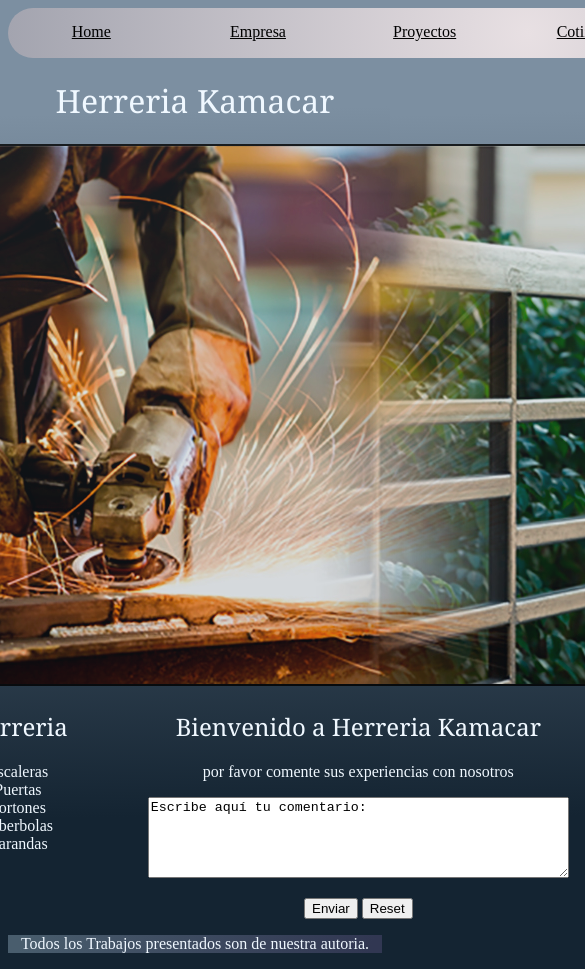
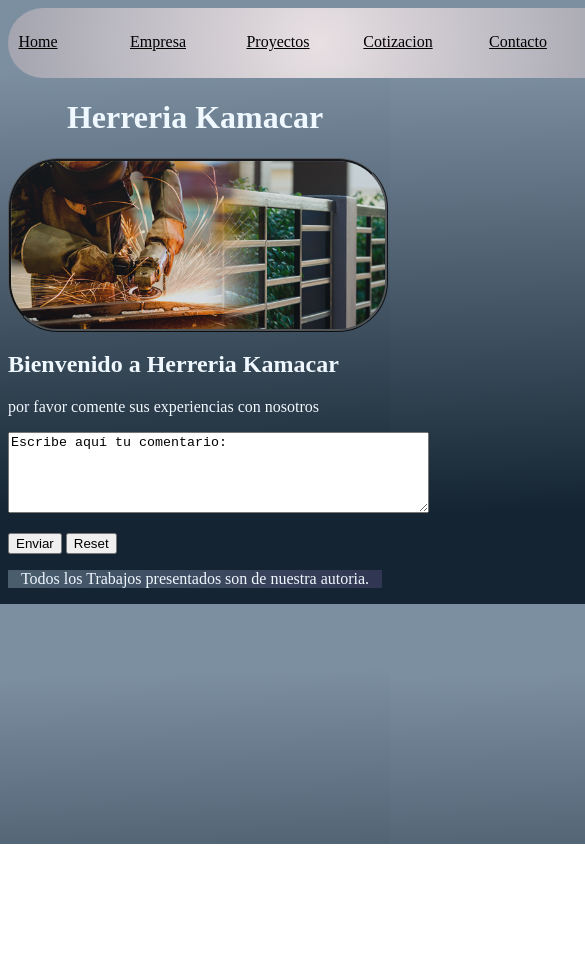
Before and after one commit to CurthbertAllgood/Desarrollo_Web, a plain HTML site: page index.html in a window 390 px wide. Shown: the top 969 px of the page, 585 px wide, since content can reach past the window. After the commit the page ends 844 px from the top, so only its background shows below. Drawn offline with nearby package versions, Linux system fonts and the light colour scheme.

Commit message:
Actualizacion archivos css

```diff
--- a/css/estilos.css
+++ b/css/estilos.css
@@ -2,18 +2,23 @@
 
     body{
         background-image: linear-gradient( 178.6deg,  rgba(124,143,161,1) 11.8%, rgba(20,36,50,1) 83.8% );
+    width: 1920;
+    height: 762;
+
     }
 
     #menu{
+        padding:10px;
         background: rgb(232,224,227);
         background: radial-gradient(circle, rgba(232,224,227,1) 0%, rgba(163,164,175,1) 100%);
         flex-direction: row;
         margin:auto;
-        height: 50px;
-        width: 1000px;
-        display: grid;
+        /*height: 50px;
+        width: 1000px;*/
+        display: flex;
+
+        align-items: center;
         justify-content: center;
-        grid-template-columns: repeat(6,1fr);
         text-align: center;
         list-style: none;
         border-radius: 50px;
@@ -24,30 +29,15 @@
     }
 
 
-    p,ul, li{
-        color:aliceblue;
-        list-style: none;
-        text-align: center;
 
-    }
 
-    h1, h2{
-        color:aliceblue;
-        text-align: center;
-        font-weight: 100;
-        font-family: Cambria, Cochin, Georgia, Times, 'Times New Roman', serif;
-    }
-    .centrar_imagen_central{
 
-        display: flex;
-        justify-content: center;
-        animation-name: fadeIn;
-        animation-duration: 10s;
-    }
 
     .animate_bouncein{
         animation-name: bounceIn;
         animation-duration: 3s;
+        text-align: center  ;
+        color:aliceblue;
     }
 
     .centrar_imagen{
@@ -59,13 +49,27 @@
     }
 
     .Bordes_Redondeados{
-        border: solid 2px black;
-        border-radius: 20px;
+        border-radius: 50px;
+        display: flex;
+        grid-template-columns: repeat(10,1fr);
+        grid-template-rows: repeat(10,1fr);
+        text-align: center;
+        justify-content: right;
+        animation-name: fadeIn;
+        animation-duration: 6s;
+        display: block;
+        margin-left: auto;
+        margin-right: auto;
+        border-style: ridge;
+        border-color: black;
+        width: 80%;
+
 
     }
 
+
+
     .flex_box{
-        display:grid;
         width: 100px;
         height: 20px;
         margin:auto;
@@ -93,18 +97,31 @@
     }
 
     .columna1{
-        justify-content: space-around;
-        transform: translate(-80px);
+        list-style: none;
+        color:aliceblue;
+        list-style: none;
+        text-align: center;
+
 
     }
     .texto{
-        text-align: center  ;
+
+            list-style: none;
+            color:aliceblue;
+            list-style: none;
+
     }
     .columna2{
-        text-align: end;
-        row-gap:right 20px;
+        list-style: none;
+        color:aliceblue;
+        text-align: center;
+        justify-content: left;
+
     }
 
+    li{
+        list-style: none;
+    }
     #cotizacion_grilla{
         display: flex;
         flex-wrap: wrap;
@@ -117,13 +134,17 @@
         height: 300px;
     }
 
-.logo{
-
-        animation-name: rotar_logo;
+#menu .logo{
+        grid-column: 1/3;
+        width: 60px;
+        height: 60px;
         animation-delay: 0s;
         animation-iteration-count: infinite;
         animation-duration: 3s;
         animation-timing-function: linear;
+        width: 60px;
+        height: 60px;
+
     }
 
 @keyframes rotar_logo {
--- a/css/mobile.css
+++ b/css/mobile.css
@@ -1,18 +1,71 @@
 @media screen and (max-width:600px){
 
-    #menu{
+    #menu {
         position:relative;
+        flex-direction: row;
+        display: flex;
+        margin:auto;
+        justify-content: center;
+        height: 50px;
+        width: 600px;
+
     }
+
 
     .logo{
         display: none;
     }
     .Bordes_Redondeados{
-        transform:scale(0.8,0.8);
-        position: relative;
-        transform: translate(100px);
+        border-radius: 50px;
+        display: flex;
+        grid-template-columns: repeat(10,1fr);
+        grid-template-rows: repeat(10,1fr);
+        text-align: center;
+        justify-content: right;
+        animation-name: fadeIn;
+        animation-duration: 10s;
+        display: block;
+        margin-left: auto;
+        margin-right: auto;
+        border-style: ridge;
+        border-color: black;
+        width: 100%;
     }
     .mobile_tamaño{
         text-align: center;
     }
+    .animate_bouncein{
+        position:relative;
+
+    }
+    #grilla{
+        display: grid;
+        grid-template-columns: repeat(3,1fr);
+        position: center;
+    }
+
+    .columna1{
+        grid-column: 1/3;
+        display: none;
+
+    }
+    .texto{
+        grid-column:3/3;
+        position: relative  ;
+    }
+    .columna2{
+        grid-column: 2/3;
+        display: none;
+    }
+
 }
+
+
+
+/*.centrar_imagen_central{
+
+    display: flex;
+    justify-content: center;
+    animation-name: fadeIn;
+    animation-duration: 10s;
+}*/
--- a/index.html
+++ b/index.html
@@ -11,26 +11,26 @@
     <title>Herreria Kamacar</title>
 </head>
 <body>
-    <nav >
-    <ul id="menu">
-        <li class="logo"><i class="fa-solid fa-screwdriver-wrench"  ></i></li>
+
+    <nav id="menu">
+        <li>
+            <i class="logo" class="fa-solid fa-screwdriver-wrench"></i>
+        </li>
         <li class="flex_box"><a class="color" href="index.html">Home</a></li>
         <li class="flex_box"><a class="color" href="./pages/empresa.html">Empresa</a></li>
         <li class="flex_box"><a class="color" href="./pages/proyectos.html">Proyectos</a></li>
         <li class="flex_box"><a class="color" href="./pages/cotizacion.html">Cotizacion</a></li>
         <li class="flex_box"><a class="color" href="./pages/contacto.html">Contacto</a></li>
-    </ul>
     </nav>
     <h1 class="animate_bouncein">Herreria Kamacar</h1>
-    <nav class="centrar_imagen_central">
-
+    <div >
         <div>
             <img class="Bordes_Redondeados" src="./assets/images/Herreria_inicio.jpg" alt="Pantalla_inicio"/>
         </div>
-    </nav>
+    </div>
     <div>
         <section id="grilla">
-            <nav class="columna1">
+            <div class="columna1">
             <ul>
                 <h2>Herreria</h2>
                 <li>Escaleras</li>
@@ -39,15 +39,15 @@
                 <li>Hiberbolas</li>
                 <li>Barandas</li>
             </ul>
-            </nav>
-            <nav class="texto">
+        </div>
+            <div class="texto">
                 <h2>Bienvenido a Herreria Kamacar</h2>
                 <p>por favor comente sus experiencias con nosotros</p>
                 <p><textarea name="comentario" rows="5" cols="50">Escribe aquí tu comentario: </textarea></p>
                 <input type="submit" value="Enviar">
                 <input type="reset" name="Borrar">
-            </nav>
-            <nav class="columna2">
+            </div>
+            <div class="columna2">
             <ul>
                 <h2>Automatizacion</h2>
                 <li>Porton Corredizo</li>
@@ -55,7 +55,7 @@
                 <li>Porton Plegable</li>
                 <li>Porton Vertical</li>
             </ul>
-            </nav>
+            </div>
             </section>
         </div>
         <footer>
```
Also changed, not shown: pages/proyectos.html (+1 -1 lines).
